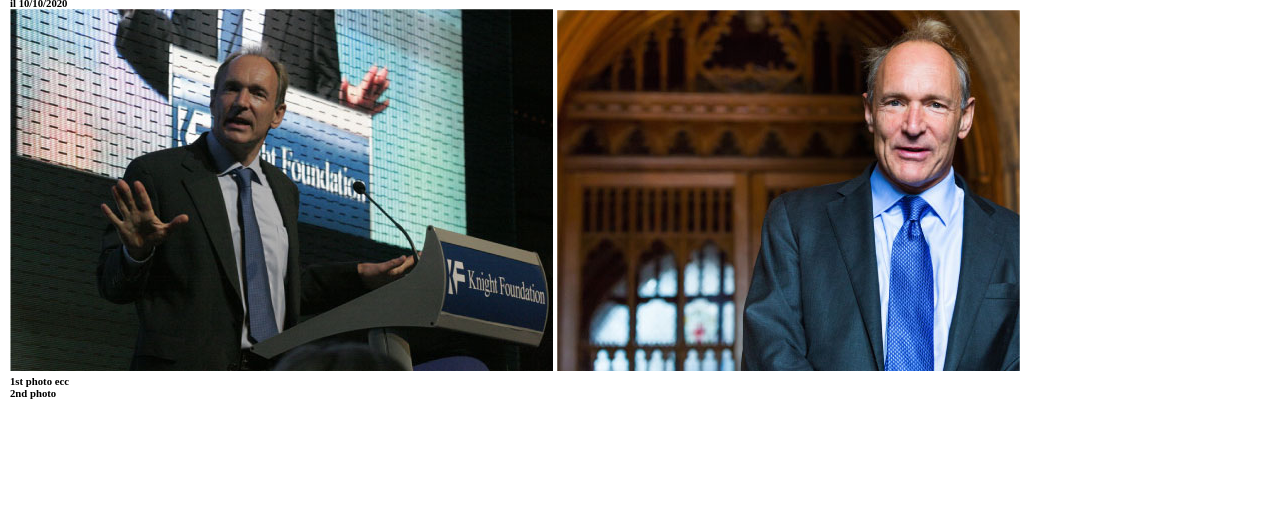
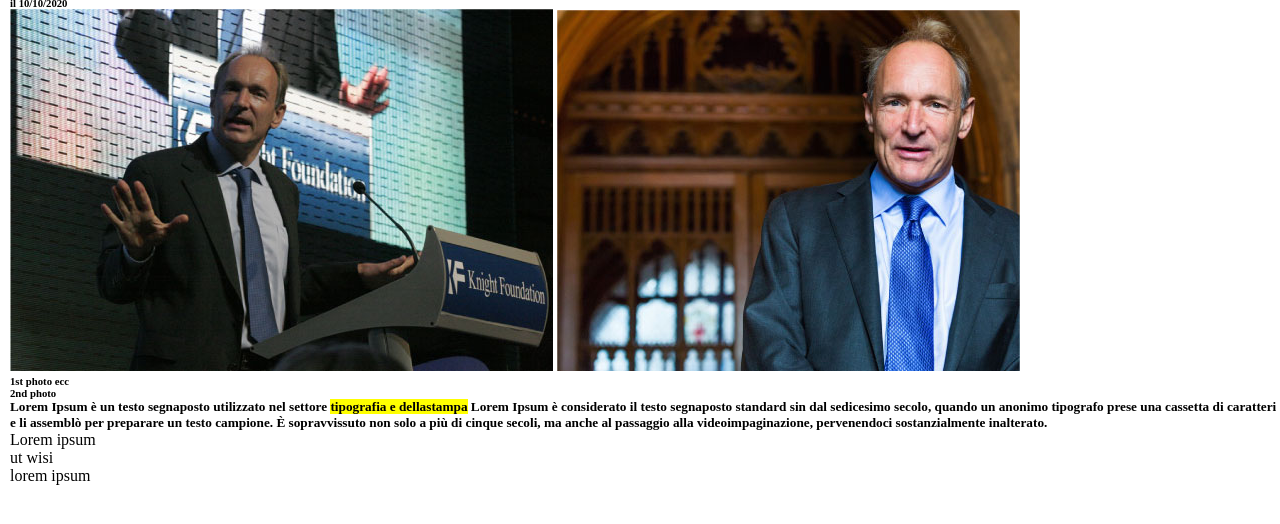
Before and after one commit to marco-scocca/html-css-booleaner, a plain HTML site: page index.html in a window 1280 px wide. Shown: the part 158-682 px from the top of the page. Drawn offline with Linux system fonts and the light colour scheme.

Commit message:
insert_first_list

```diff
--- a/css/style.css
+++ b/css/style.css
@@ -25,3 +25,7 @@ header {
 div {
     padding-left: 10px;
 }
+
+.evidenziato {
+    background-color: yellow;
+}
--- a/index.html
+++ b/index.html
@@ -22,7 +22,7 @@
     <div>
         <h1><strong>Internet deve essere al servizio del bene pubblico</strong></h1>
         <h4>Scritto da <span class="azzurro">The booleaner</span></h4>
-        <h6>il 10/10/2020</h5>
+        <h6>il 10/10/2020</h6>
 
         <img src="./img/tim-1.jpg" alt="tim1">
         <img src="./img/tim-2.jpg" alt="tim2">
@@ -32,7 +32,18 @@
         <h6>
             2nd photo
         </h6>
-        </h6>
-</body>
+        <h5>Lorem Ipsum è un testo segnaposto utilizzato nel settore
+            <span class="evidenziato"> tipografia e dellastampa</span>
+            Lorem Ipsum è considerato il testo segnaposto standard sin dal sedicesimo secolo, quando
+            un anonimo tipografo prese una cassetta di caratteri e li assemblò per preparare un testo campione. È
+            sopravvissuto non solo a più di cinque secoli, ma anche al passaggio alla videoimpaginazione,
+            pervenendoci sostanzialmente inalterato.
+        </h5>
+        <ul>
+            <li>Lorem ipsum</li>
+            <li>ut wisi</li>
+            <li>lorem ipsum</li>
+        </ul>
+    </div>
 
 </html>
```
Lines whose indentation alone changed are shown as unchanged.
